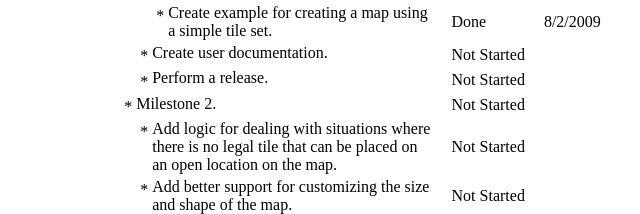
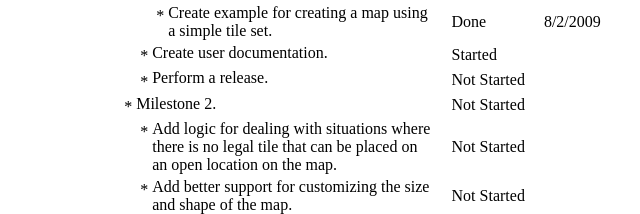
Before and after one commit to flexgen/flexgen, a plain HTML site: page www/plan.html in a window 1280 px wide. Shown: the part 809-1023 px from the top of the page, 281-921 px from the left. Drawn offline with Linux system fonts and the light colour scheme.

Commit message:
Updated project plan.
Updated project plan to reflect that the user documentation has been
started.

```diff
--- a/www/plan.html
+++ b/www/plan.html
@@ -556,7 +556,7 @@ div.task
                             </div>
                         </td>
                         <td class="status">
-                            Not Started
+                            Started
                         </td>
                         <td>
                         </td>
```
